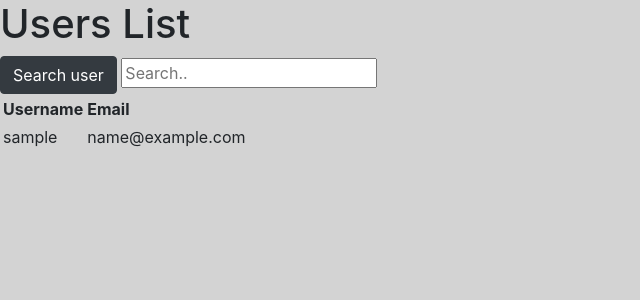
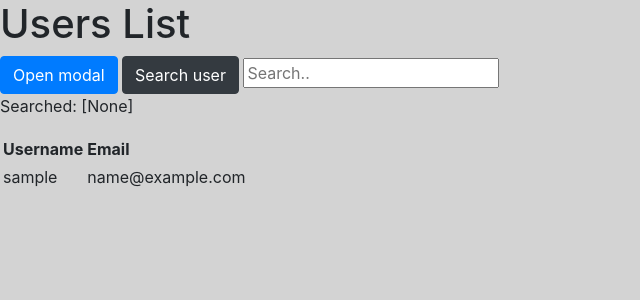
Before and after one commit to andrest50/resource-pool, a Flask app: template app/templates/users.html in a window 1280 px wide. Shown: the top 300 px of the page, without its empty margins (0-640 px from the left). Run offline with Flask 2, Linux system fonts and the light colour scheme; the template is opened without the code that fills it: most values are stand-ins (such as "Sample title", 1, 10 or a date in 2020); some libraries are stand-ins or nearby versions.

Commit message:
Added functionality for searching for users and added a temporary modal.

```diff
--- a/app/models.py
+++ b/app/models.py
@@ -11,7 +11,6 @@ class User(Base):
     email = Column(String(120), unique=True, nullable=False)
 
     def __repr__(self):
-        #return f'<User {self.username}>'
         user_dict = {
             'id': self.id,
             'username': self.username,
--- a/app/templates/users.html
+++ b/app/templates/users.html
@@ -1,33 +1,68 @@
 <!DOCTYPE html>
 <header>
     <title>Users</title>
-    <link rel="stylesheet" href="https://maxcdn.bootstrapcdn.com/bootstrap/4.0.0/css/bootstrap.min.css" integrity="sha384-Gn5384xqQ1aoWXA+058RXPxPg6fy4IWvTNh0E263XmFcJlSAwiGgFAW/dAiS6JXm" crossorigin="anonymous">
+    <link rel="stylesheet" href="https://maxcdn.bootstrapcdn.com/bootstrap/4.5.2/css/bootstrap.min.css">
     <link rel="stylesheet" type="text/css" href="../static/css/styling.css?u={{ last_updated }}">
+    <script src="https://ajax.googleapis.com/ajax/libs/jquery/3.5.1/jquery.min.js"></script>
+    <script src="https://cdnjs.cloudflare.com/ajax/libs/popper.js/1.16.0/umd/popper.min.js"></script>
+    <script src="https://maxcdn.bootstrapcdn.com/bootstrap/4.5.2/js/bootstrap.min.js"></script>
 </header>
 <script type="text/javascript">
-    window.onload = function(){
-        document.getElementById('search-btn').onclick = function a_user(){
+    $(document).ready(function(){
+        $('#search-btn').click(function(){
             get_user()
-        }
-    }
+        })
+        /*document.getElementById('create-user-btn').onclick = function create_user(){
+            create_user_modal()
+        }*/
+    })
     const get_user = () => {
-        const users = []
-        fetch('/users_data')
+        fetch('/users')
             .then(response => response.json())
-            .then(data => users = data)
-        console.log(users)
-        searched_user = users.filter((user) => user.username === document.getElementById('search-user').value)
-        const user_tag = document.createElement("p")
-        user_tag.textContent = searched_user[0]
-        document.getElementById('search-user').nextSibling = user_tag
-        document.body.appendChild(user_tag)
-        console.log("here2")
+            .then(data => {
+                let users = data
+                console.log(users)
+                searched_user = users.filter((user) => user.username === document.getElementById('search-user').value)
+                const user_tag = document.getElementById("found-user")
+                user_tag.textContent = "Searched: " + searched_user[0].username
+            })
+            .catch(error => console.log(error))
     }
 </script>
 <body>
     <h1>Users List</h1>
+    <!-- Button to Open the Modal -->
+    <button type="button" class="btn btn-primary" data-toggle="modal" data-target="#myModal">
+        Open modal
+    </button>
+
+    <!-- The Modal -->
+    <div class="modal" id="myModal">
+        <div class="modal-dialog">
+        <div class="modal-content">
+
+            <!-- Modal Header -->
+            <div class="modal-header">
+            <h4 class="modal-title">Modal Heading</h4>
+            <button type="button" class="close" data-dismiss="modal">&times;</button>
+            </div>
+
+            <!-- Modal body -->
+            <div class="modal-body">
+            Modal body..
+            </div>
+
+            <!-- Modal footer -->
+            <div class="modal-footer">
+            <button type="button" class="btn btn-danger" data-dismiss="modal">Close</button>
+            </div>
+
+        </div>
+        </div>
+    </div>
     <button type="button" class="btn btn-dark" id="search-btn">Search user</button>
     <input type="text" placeholder="Search.." id="search-user">
+    <p id="found-user">Searched: [None]</p>
     <table>
         <tr>
             <th>Username</th>
```
Also changed, not shown: app/views.py (+8 -6 lines).
